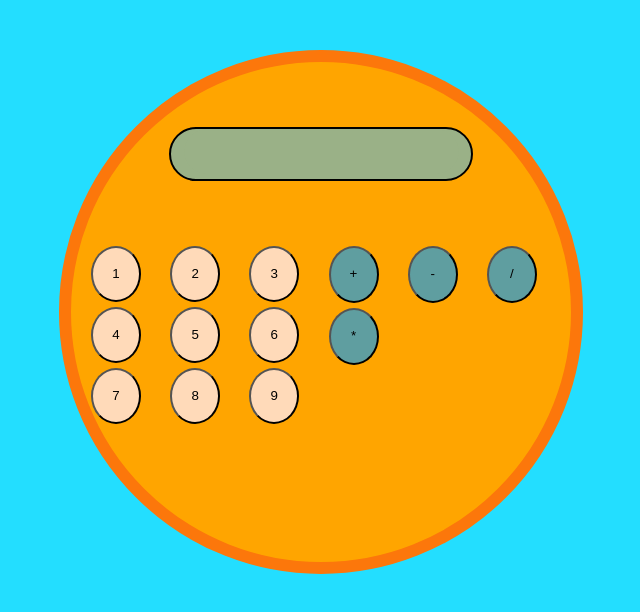
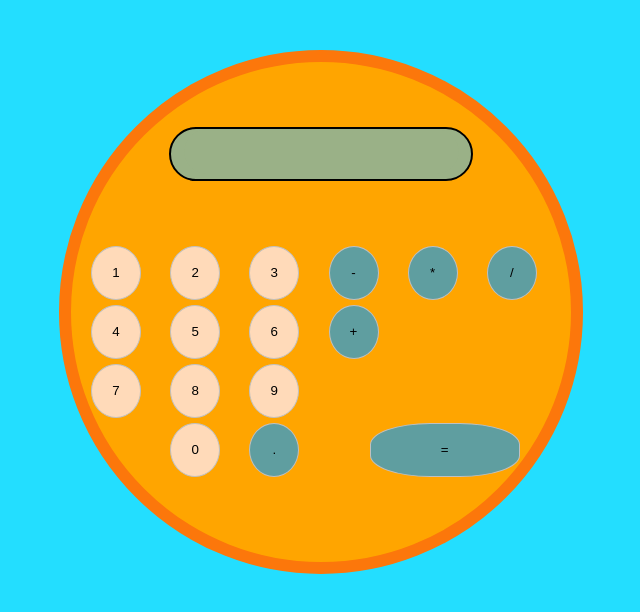
Before and after one commit to Filipa-SRocha/calculator, a plain HTML site: page index.html in a window 1280 px wide. Shown: the whole page, without its empty margins (319-959 px from the left). Drawn offline with Linux system fonts and the light colour scheme.

Commit message:
Changed calculator design, added click event to buttons

```diff
--- a/index.html
+++ b/index.html
@@ -15,8 +15,27 @@
                 <div class="screen-text"></div>
             </div>
             <div id="buttons-container">
-                <div id="numbers-container"></div>
-                <div id="op-container"></div>
+                <div id="numbers-container">
+                    <button class="numerical-button" type="button" value="1">1</button>
+                    <button class="numerical-button" type="button" value="2">2</button>
+                    <button class="numerical-button" type="button" value="3">3</button>
+                    <button class="numerical-button" type="button" value="4">4</button>
+                    <button class="numerical-button" type="button" value="5">5</button>
+                    <button class="numerical-button" type="button" value="6">6</button>
+                    <button class="numerical-button" type="button" value="7">7</button>
+                    <button class="numerical-button" type="button" value="8">8</button>
+                    <button class="numerical-button" type="button" value="9">9</button>
+                    <button class="numerical-button" type="button" value="=" id="zero">0</button>
+                    <button class="operation-button" type="button" value=".">.</button>
+                </div>
+                <div id="op-container">
+                    <button class="operation-button" type="button" value="-">-</button>
+                    <button class="operation-button" type="button" value="*">*</button>
+                    <button class="operation-button" type="button" value="/">/</button>
+                    <button class="operation-button" type="button" value="+">+</button>
+                    <button class="operation-button" type="button" value="=">=</button>
+
+                </div>
             </div>
         </div>
     </div>
--- a/main.js
+++ b/main.js
@@ -37,49 +37,29 @@ function operate(operator,a,b){
     }
 }
 
-// ----------- calculator design -----------
-
-function drawCalculator(){
-    //let buttons = document.querySelector("#buttons-container");
-    let numbers = document.querySelector("#numbers-container");
-    let op= document.querySelector("#op-container");
-    // butoes numericos
-    for(let i=1; i<10; i++){
-        let numericalButton = document.createElement("button");
-        numericalButton.classList.add("numerical-button");
-        numericalButton.value = i;
-        numericalButton.textContent = i;
-        numbers.appendChild(numericalButton);
-    }
-
-    const operations= ["+", "-", "/", "*"];
-
-    for (i=0; i<4; i++){
-        let operation= document.createElement("button");
-        operation.classList.add("operation-button");
-
-        operation.textContent = operations[i];
-        op.appendChild(operation);
-    }
-}
 
 //------------- button funcionality---------------
 
-function clicky(){
+
 
 let buttonNumbers = document.querySelectorAll(".numerical-button");
+let buttonOperations = document.querySelectorAll(".operation-button")
 
 buttonNumbers.forEach((button) => {
     button.addEventListener("click", ()=>{
-        //console.log(button.value);
         displayValue += button.textContent;
         display();
     });
 });
-}
 
-drawCalculator();
-clicky();
+buttonOperations.forEach((button) =>{
+    button.addEventListener("click", () => {
+        displayValue += button.textContent;
+        display();
+    });
+});
+
+
 
 function display(){
     let screenText = document.querySelector(".screen-text");
--- a/resources/main.css
+++ b/resources/main.css
@@ -34,6 +34,8 @@ body{
  font-size: large;
 }
 
+/*-------buttons---*/
+
 #buttons-container{
     display: grid;
     grid-template-columns: 2fr 2fr;
@@ -42,7 +44,7 @@ body{
     margin: 0 10px 0 20px;
     grid-template-areas:
     "numbers op"
-    ". op";
+    "numbers op";
 }
 
 #op-container{
@@ -61,12 +63,26 @@ body{
     grid-gap: 5px;
 }
 
+.operation-button[value="="]{
+    grid-column: span 3;
+    grid-row: 4;;
+    justify-self: center;
+    width: 150px;
+    border-radius: 40%;
+}
+
+#zero{
+    grid-column: 2;
+}
+
+
 .numerical-button, .operation-button{
     background: peachpuff;
     border-radius: 50%;
     text-align: center;
     line-height: 50px;
     width: 50px;
+    border: 1px solid silver;
 
 }
 
```
